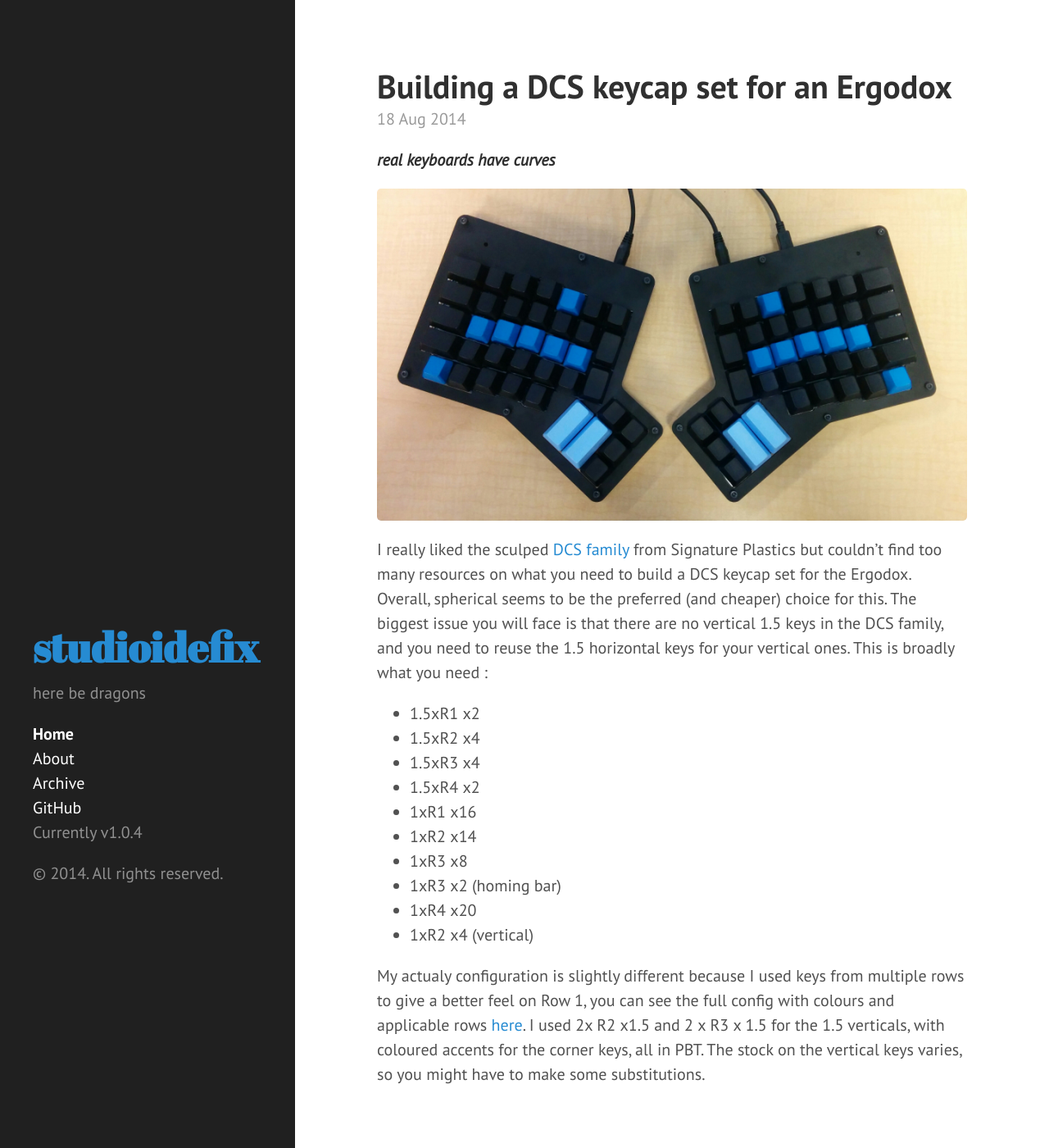
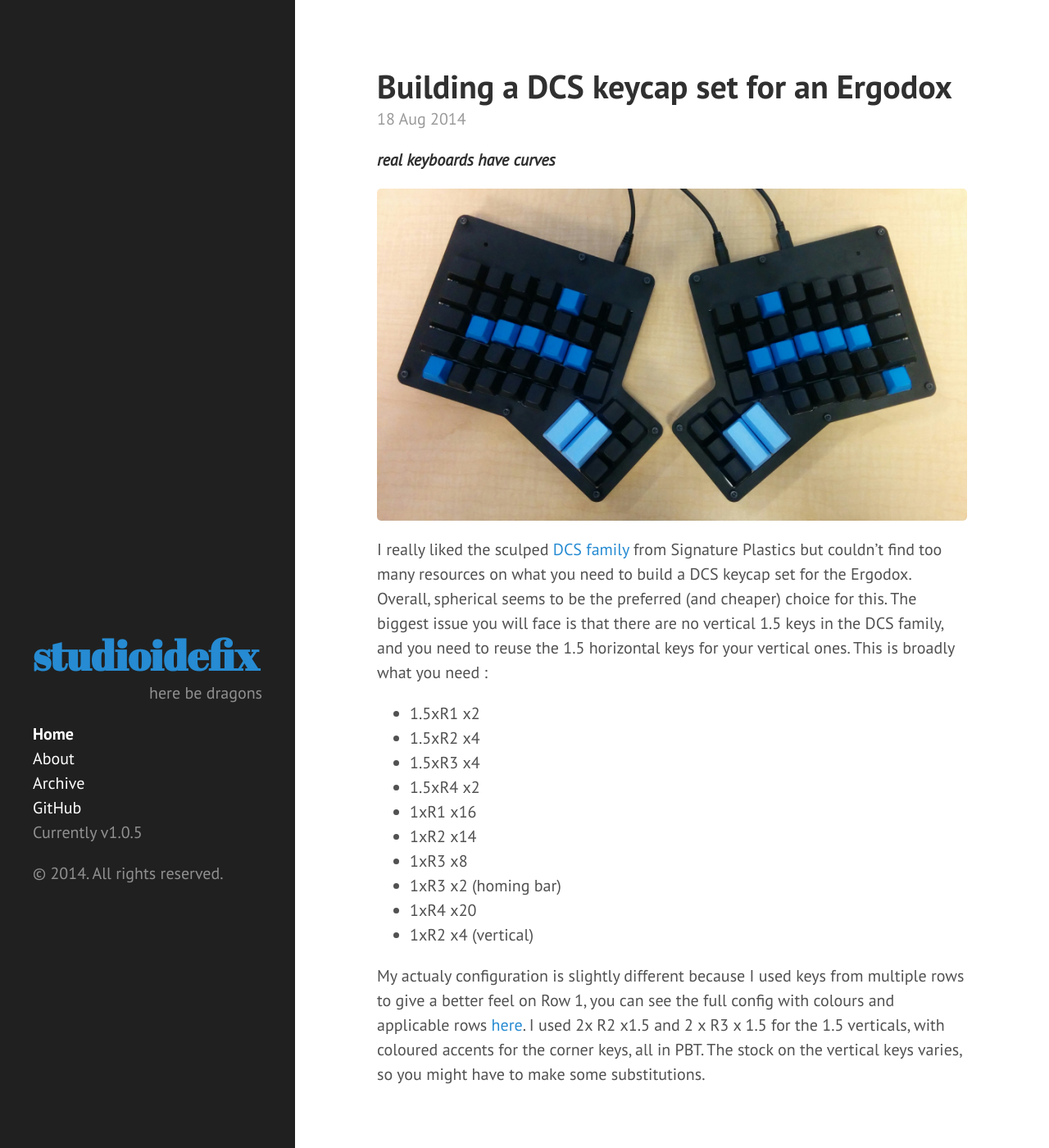
Before and after one commit to anish/anish.github.io, a Jekyll site: the page built from index.html, in a window 1280 px wide and 1400 px high. Shown: the whole window at 82% size. Built offline with Jekyll 4.4.1, drawn with Linux system fonts in a browser that asks for light colours; Markdown is read by kramdown in place of the engine named in the settings; the list of posts is cut into pages by our own code.

Commit message:
update sidebar layout

```diff
--- a/_config.yml
+++ b/_config.yml
@@ -19,7 +19,7 @@ author:
 paginate:         5
 
 # Custom vars
-version:          1.0.4
+version:          1.0.5
 
 github:
   repo:           https://github.com/poole/hyde
--- a/public/css/hyde.css
+++ b/public/css/hyde.css
@@ -85,6 +85,7 @@ html {
 .sidebar-about h2 {
   color: #268bd2;
   margin-top: 0;
+  margin-bottom :0;
   font-family: "Abril Fatface", serif;
   font-size: 2.5rem;
 }
--- a/public/css/poole.css
+++ b/public/css/poole.css
@@ -234,6 +234,7 @@ tbody tr:nth-child(odd) th {
 .lead {
   font-size: 1rem;
   font-weight: 300;
+  text-align: right;
 }
 
 
```
